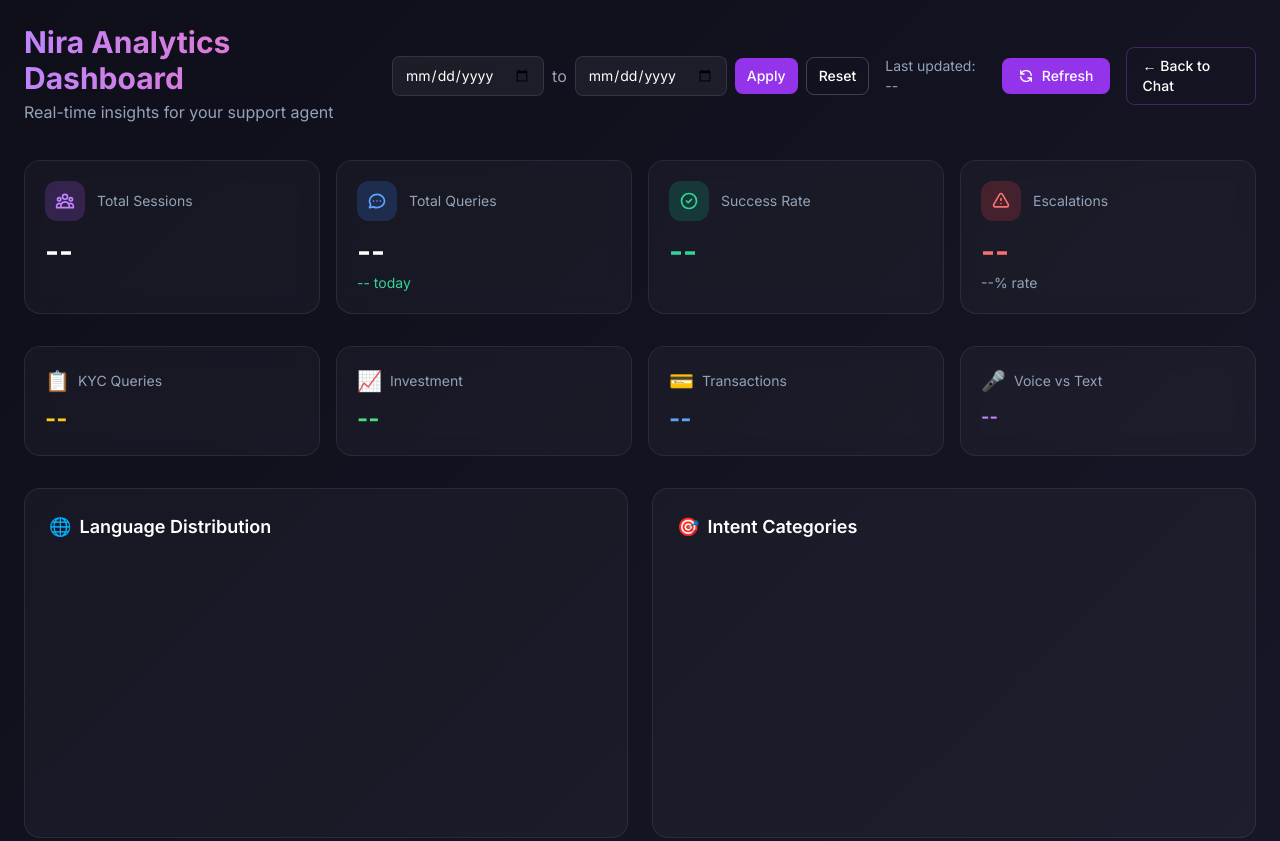
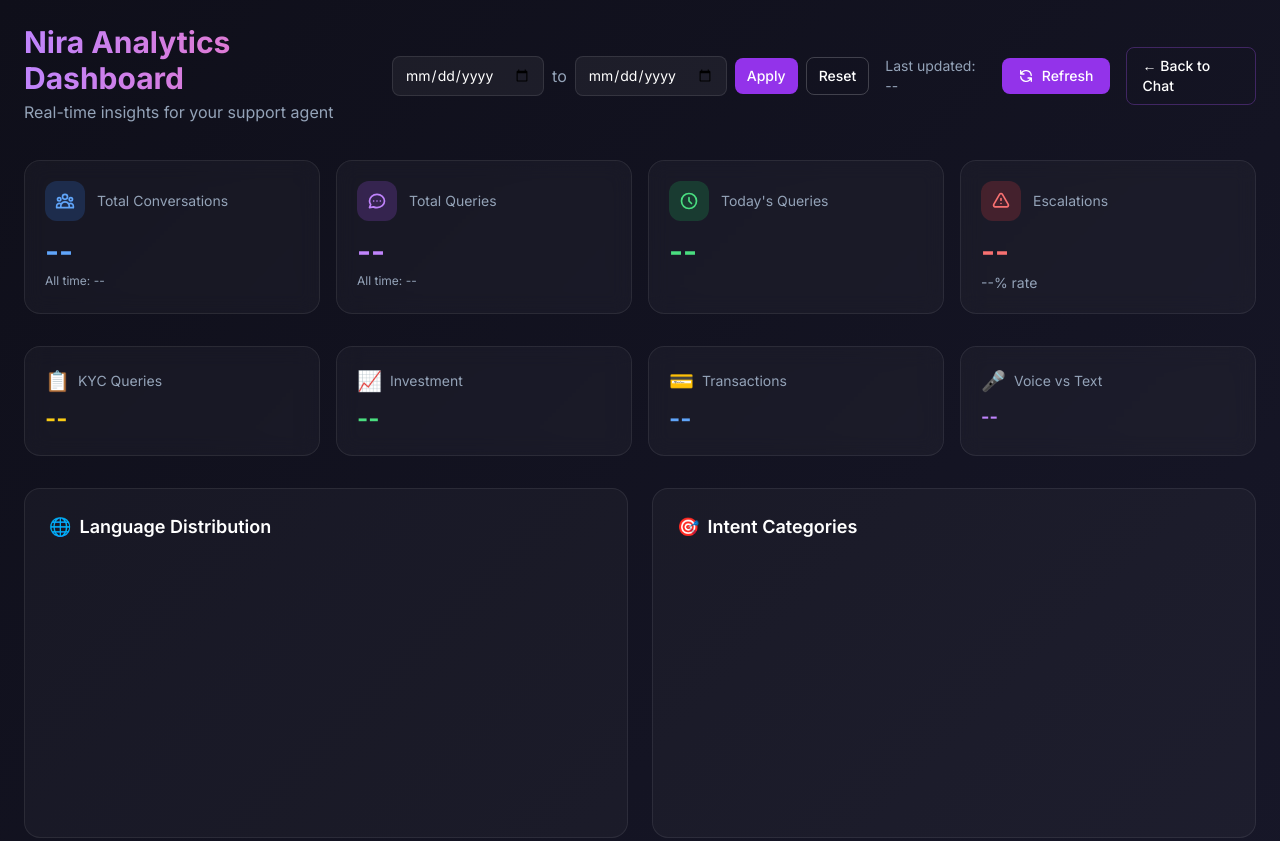
Before and after one commit to mohanapriya-rv/multilingual-support-agent, a website: page frontend/dashboard.html in a window 1280 px wide. Shown: the top 841 px of the page. Drawn offline with nearby package versions, Linux system fonts and the light colour scheme.

Commit message:
Add all-time query and conversation counts to dashboard
- Add allTimeQueries and allTimeConversations to DashboardStats
- These show accumulated count across all time (not just date range)
- Date range filtering still works for other metrics
- Frontend displays all-time metrics below date range metrics

```diff
--- a/frontend/dashboard.html
+++ b/frontend/dashboard.html
@@ -72,45 +72,44 @@
             </div>
         </div>
 
-        <!-- Stats Grid -->
+        <!-- Stats Cards -->
         <div class="grid grid-cols-2 md:grid-cols-4 gap-4 mb-8">
-            <div class="stat-card rounded-2xl p-5 transition-all">
+            <div class="stat-card rounded-2xl p-5">
+                <div class="flex items-center gap-3 mb-3">
+                    <div class="w-10 h-10 rounded-xl bg-blue-500/20 flex items-center justify-center">
+                        <svg class="w-5 h-5 text-blue-400" fill="none" stroke="currentColor" viewBox="0 0 24 24">
+                            <path stroke-linecap="round" stroke-linejoin="round" stroke-width="2" d="M17 20h5v-2a3 3 0 00-5.356-1.857M17 20H7m10 0v-2c0-.656-.126-1.283-.356-1.857M7 20H2v-2a3 3 0 015.356-1.857M7 20v-2c0-.656.126-1.283.356-1.857m0 0a5.002 5.002 0 019.288 0M15 7a3 3 0 11-6 0 3 3 0 016 0zm6 3a2 2 0 11-4 0 2 2 0 014 0zM7 10a2 2 0 11-4 0 2 2 0 014 0z"/>
+                        </svg>
+                    </div>
+                    <span class="text-[var(--text-secondary)] text-sm">Total Conversations</span>
+                </div>
+                <div id="totalConversations" class="text-3xl font-bold text-blue-400">--</div>
+                <div class="text-xs text-[var(--text-secondary)] mt-1">All time: <span id="allTimeConversations">--</span></div>
+            </div>
+
+            <div class="stat-card rounded-2xl p-5">
                 <div class="flex items-center gap-3 mb-3">
                     <div class="w-10 h-10 rounded-xl bg-purple-500/20 flex items-center justify-center">
                         <svg class="w-5 h-5 text-purple-400" fill="none" stroke="currentColor" viewBox="0 0 24 24">
-                            <path stroke-linecap="round" stroke-linejoin="round" stroke-width="2" d="M17 20h5v-2a3 3 0 00-5.356-1.857M17 20H7m10 0v-2c0-.656-.126-1.283-.356-1.857M7 20H2v-2a3 3 0 015.356-1.857M7 20v-2c0-.656.126-1.283.356-1.857m0 0a5.002 5.002 0 019.288 0M15 7a3 3 0 11-6 0 3 3 0 016 0zm6 3a2 2 0 11-4 0 2 2 0 014 0zM7 10a2 2 0 11-4 0 2 2 0 014 0z"/>
-                        </svg>
-                    </div>
-                    <span class="text-[var(--text-secondary)] text-sm">Total Sessions</span>
-                </div>
-                <div id="totalConversations" class="text-3xl font-bold">--</div>
-            </div>
-
-            <div class="stat-card rounded-2xl p-5 transition-all">
-                <div class="flex items-center gap-3 mb-3">
-                    <div class="w-10 h-10 rounded-xl bg-blue-500/20 flex items-center justify-center">
-                        <svg class="w-5 h-5 text-blue-400" fill="none" stroke="currentColor" viewBox="0 0 24 24">
                             <path stroke-linecap="round" stroke-linejoin="round" stroke-width="2" d="M8 12h.01M12 12h.01M16 12h.01M21 12c0 4.418-4.03 8-9 8a9.863 9.863 0 01-4.255-.949L3 20l1.395-3.72C3.512 15.042 3 13.574 3 12c0-4.418 4.03-8 9-8s9 3.582 9 8z"/>
                         </svg>
                     </div>
                     <span class="text-[var(--text-secondary)] text-sm">Total Queries</span>
                 </div>
-                <div id="totalQueries" class="text-3xl font-bold">--</div>
-                <div class="text-sm text-emerald-400 mt-1">
-                    <span id="todayQueries">--</span> today
-                </div>
+                <div id="totalQueries" class="text-3xl font-bold text-purple-400">--</div>
+                <div class="text-xs text-[var(--text-secondary)] mt-1">All time: <span id="allTimeQueries">--</span></div>
             </div>
 
-            <div class="stat-card rounded-2xl p-5 transition-all">
+            <div class="stat-card rounded-2xl p-5">
                 <div class="flex items-center gap-3 mb-3">
-                    <div class="w-10 h-10 rounded-xl bg-emerald-500/20 flex items-center justify-center">
-                        <svg class="w-5 h-5 text-emerald-400" fill="none" stroke="currentColor" viewBox="0 0 24 24">
-                            <path stroke-linecap="round" stroke-linejoin="round" stroke-width="2" d="M9 12l2 2 4-4m6 2a9 9 0 11-18 0 9 9 0 0118 0z"/>
+                    <div class="w-10 h-10 rounded-xl bg-green-500/20 flex items-center justify-center">
+                        <svg class="w-5 h-5 text-green-400" fill="none" stroke="currentColor" viewBox="0 0 24 24">
+                            <path stroke-linecap="round" stroke-linejoin="round" stroke-width="2" d="M12 8v4l3 3m6-3a9 9 0 11-18 0 9 9 0 0118 0z"/>
                         </svg>
                     </div>
-                    <span class="text-[var(--text-secondary)] text-sm">Success Rate</span>
+                    <span class="text-[var(--text-secondary)] text-sm">Today's Queries</span>
                 </div>
-                <div id="successRate" class="text-3xl font-bold text-emerald-400">--</div>
+                <div id="todayQueries" class="text-3xl font-bold text-green-400">--</div>
             </div>
 
             <div class="stat-card rounded-2xl p-5 transition-all">
@@ -290,6 +289,8 @@
             // Update stats
             document.getElementById('totalConversations').textContent = data.totalConversations || 0;
             document.getElementById('totalQueries').textContent = data.totalQueries || 0;
+            document.getElementById('allTimeConversations').textContent = data.allTimeConversations || 0;
+            document.getElementById('allTimeQueries').textContent = data.allTimeQueries || 0;
             document.getElementById('todayQueries').textContent = data.todayQueries || 0;
             document.getElementById('successRate').textContent = (data.successRate || 0).toFixed(1) + '%';
             document.getElementById('escalations').textContent = data.escalations || 0;
```
Also changed, not shown: 1 other file.
